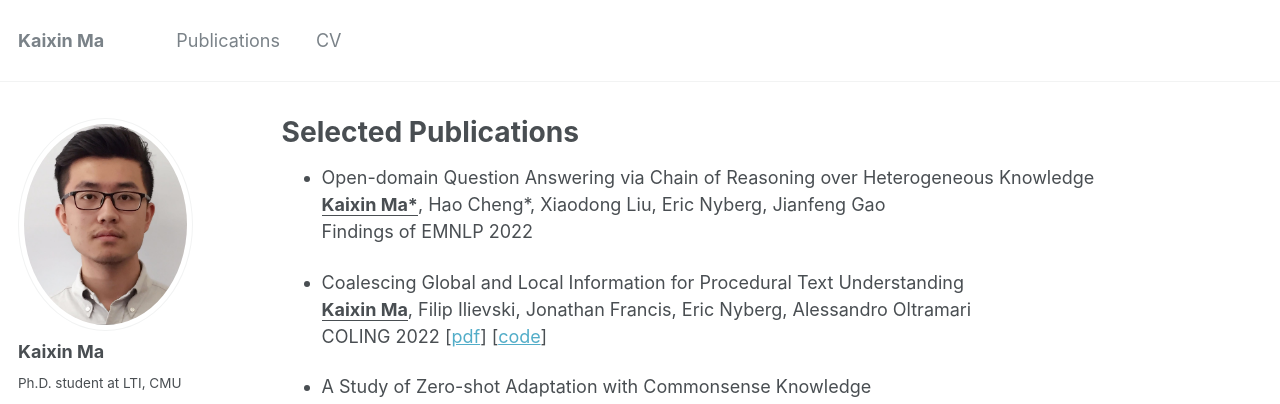
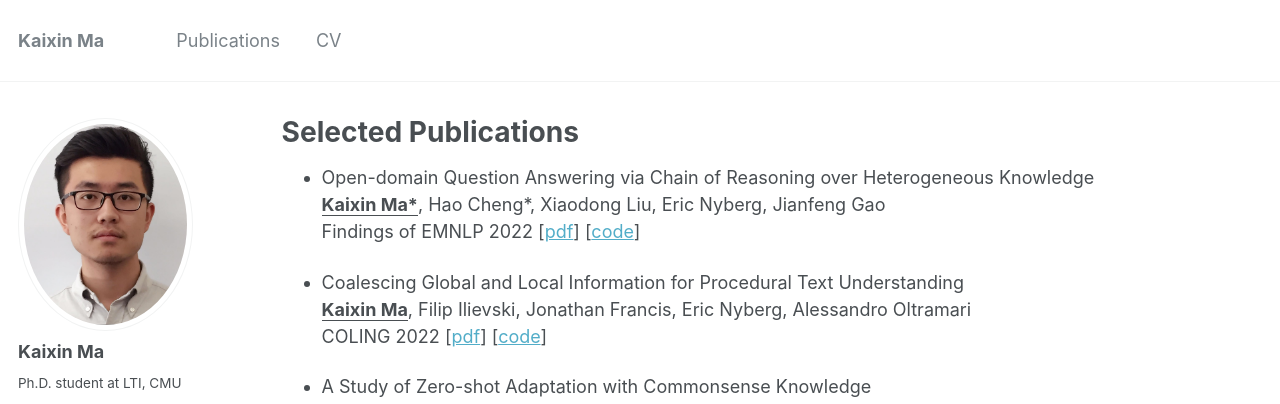
Before and after one commit to Mayer123/Mayer123.github.io, a Jekyll site: the page built from _pages/publications.md, in a window 1280 px wide and 900 px high. Shown: the top 404 px of the window. Built offline with Jekyll 4.4.1, drawn with Linux system fonts in a browser that asks for light colours.

Commit message:
update pub

```diff
--- a/_pages/publications.md
+++ b/_pages/publications.md
@@ -7,7 +7,7 @@ author_profile: true
 
 * Open-domain Question Answering via Chain of Reasoning over Heterogeneous Knowledge <br>
   **<u>Kaixin Ma*</u>**, Hao Cheng*, Xiaodong Liu, Eric Nyberg, Jianfeng Gao <br>
-  Findings of EMNLP 2022 <br>
+  Findings of EMNLP 2022 \[[pdf](/files/EMNLP22_camera_ready.pdf)\] \[[code](https://github.com/Mayer123/UDT-QA)\]
 
 * Coalescing Global and Local Information for Procedural Text Understanding <br>
   **<u>Kaixin Ma</u>**, Filip Ilievski, Jonathan Francis, Eric Nyberg, Alessandro Oltramari <br>
```
Also changed, not shown: 1 other file.
